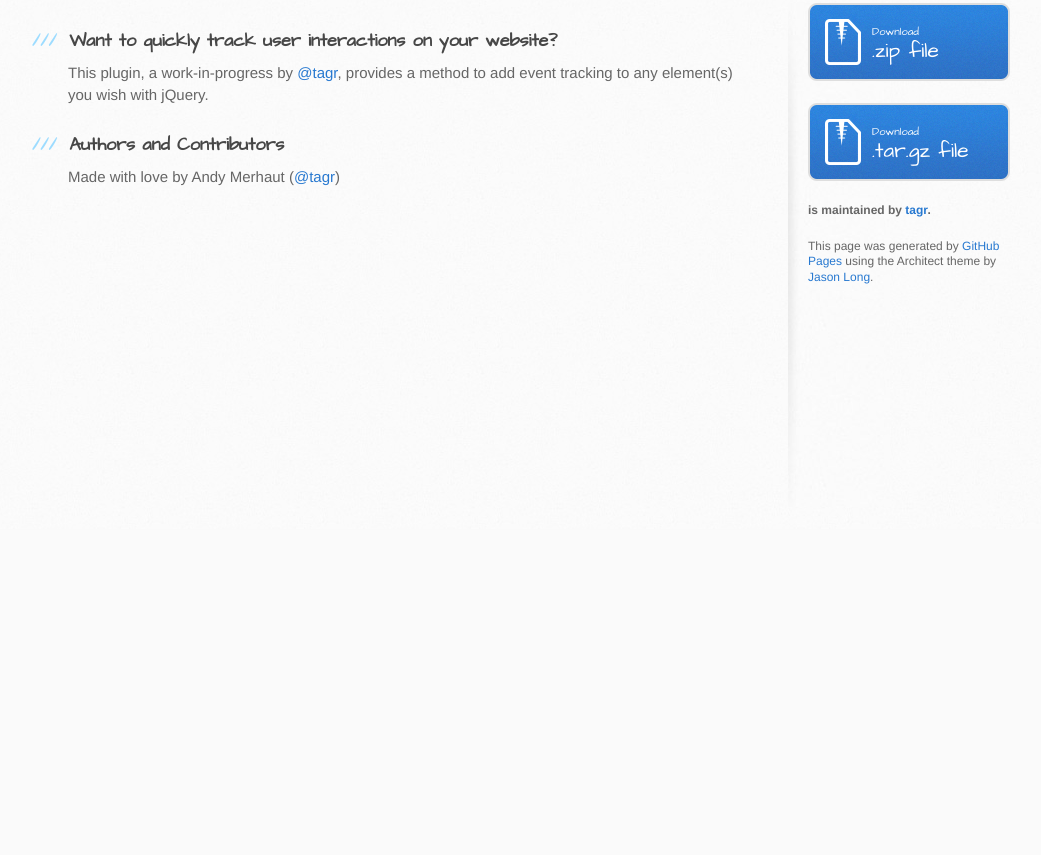
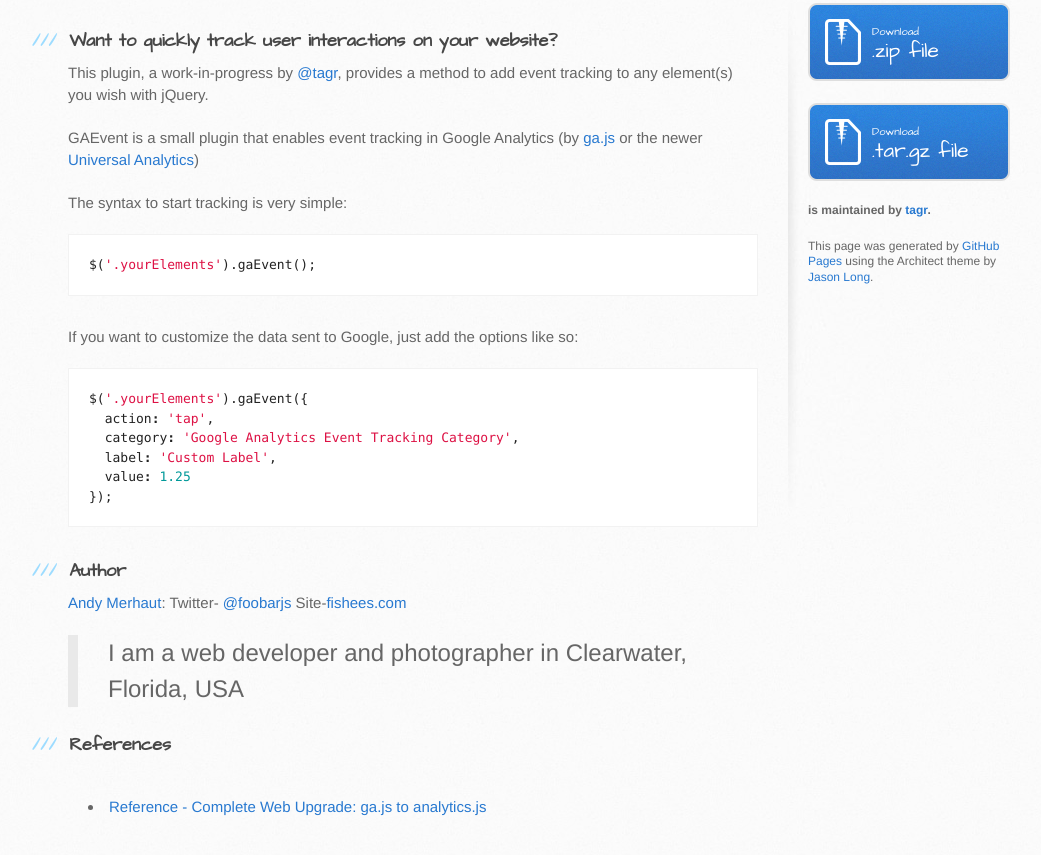
Before and after one commit to tagr/Google-Analytics-Event-Tracking, a plain HTML site: page index.html in a window 1280 px wide. Shown: the part 479-1334 px from the top of the page, without its empty margins (102-1143 px from the left). Before the commit the page ends 1008 px from the top, so only its background shows below. Drawn offline with Linux system fonts and the light colour scheme.

Commit message:
Create gh-pages branch via GitHub

```diff
--- a/index.html
+++ b/index.html
@@ -33,10 +33,39 @@
 
 <p>This plugin, a work-in-progress by <a href="https://github.com/tagr" class="user-mention">@tagr</a>, provides a method to add event tracking to any element(s) you wish with jQuery.</p>
 
+<p>GAEvent is a small plugin that enables event tracking in Google Analytics (by <a href="https://developers.google.com/analytics/devguides/collection/gajs/eventTrackerGuide">ga.js</a> or the newer <a href="https://developers.google.com/analytics/devguides/collection/analyticsjs/">Universal Analytics</a>)</p>
+
+<p>The syntax to start tracking is very simple:</p>
+
+<div class="highlight highlight-javascript"><pre><span class="nx">$</span><span class="p">(</span><span class="s1">'.yourElements'</span><span class="p">).</span><span class="nx">gaEvent</span><span class="p">();</span>
+</pre></div>
+
+<p>If you want to customize the data sent to Google, just add the options like so:</p>
+
+<div class="highlight highlight-javascript"><pre><span class="nx">$</span><span class="p">(</span><span class="s1">'.yourElements'</span><span class="p">).</span><span class="nx">gaEvent</span><span class="p">({</span>
+  <span class="nx">action</span><span class="o">:</span> <span class="s1">'tap'</span><span class="p">,</span>
+  <span class="nx">category</span><span class="o">:</span> <span class="s1">'Google Analytics Event Tracking Category'</span><span class="p">,</span>
+  <span class="nx">label</span><span class="o">:</span> <span class="s1">'Custom Label'</span><span class="p">,</span>
+  <span class="nx">value</span><span class="o">:</span> <span class="mf">1.25</span>
+<span class="p">});</span>
+</pre></div>
+
 <h3>
-<a name="authors-and-contributors" class="anchor" href="#authors-and-contributors"><span class="octicon octicon-link"></span></a>Authors and Contributors</h3>
+<a name="author" class="anchor" href="#author"><span class="octicon octicon-link"></span></a>Author</h3>
 
-<p>Made with love by Andy Merhaut (<a href="https://github.com/tagr" class="user-mention">@tagr</a>)</p>
+<p><a href="https://github.com/tagr">Andy Merhaut</a>: Twitter- <a href="http://twitter.com/foobarjs">@foobarjs</a> Site-<a href="http://fishees.com">fishees.com</a></p>
+
+<blockquote>
+<p>I am a web developer and photographer in Clearwater, Florida, USA</p>
+</blockquote>
+
+<h3>
+<a name="references" class="anchor" href="#references"><span class="octicon octicon-link"></span></a>References</h3>
+
+<hr><ul>
+<li>
+<a href="https://developers.google.com/analytics/devguides/collection/upgrade/reference/gajs-analyticsjs#events">Reference - Complete Web Upgrade: ga.js to analytics.js</a> </li>
+</ul>
         </section>
 
         <aside id="sidebar">
```
Also changed, not shown: params.json (+1 -1 lines).
